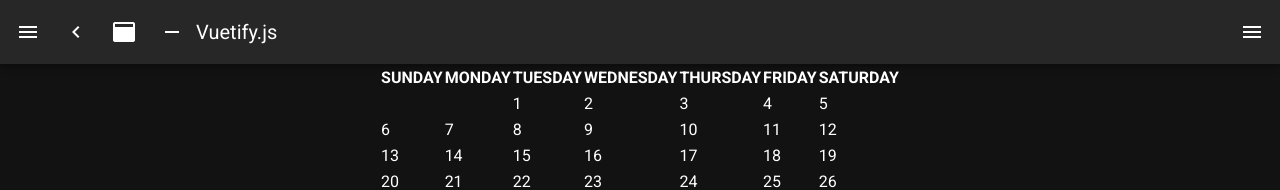
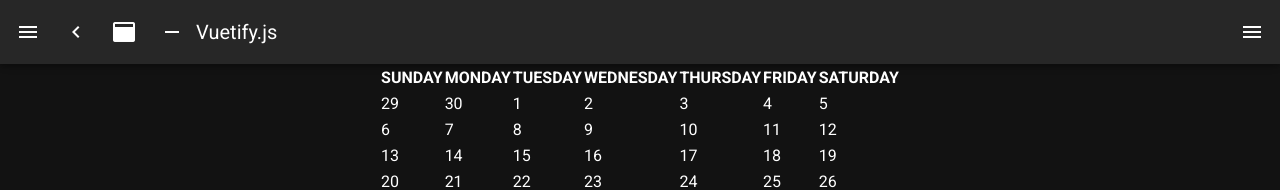
Before and after one commit to ikeyu0806/vue-calendar, a Nuxt app: page / in a window 1280 px wide. Shown: the top 190 px of the page. Built offline with nearby package versions, Linux system fonts and the light colour scheme.

Commit message:
set lastMonth dates

```diff
--- a/pages/index.vue
+++ b/pages/index.vue
@@ -58,21 +58,21 @@ export default {
     endDate () {
       return new Date(this.year(), this.month(), 0)
     },
+    lastMonthEndDate () {
+      const dt = this.date()
+      return new Date(dt.getFullYear(), dt.getMonth(), 0).getDate()
+    },
     renderCalendar () {
       let startDate = this.startDate()
       let startDay = this.startDay()
       let currentDate = startDate
+      const lastMonthEndDate = this.lastMonthEndDate()
+
       const calendars = []
+
       for(let i = 0; i < 5; i++){
         let weekRow = []
         for (let day = 0; day < 7; day++) {
-          console.log("startday", startDay)
-          console.log("i", i)
-          console.log("day", day)
-          console.log("weekRow", weekRow)
-          console.log("比較", day > startDay)
-          console.log("currentDate", currentDate.getDate())
-          console.log("currentDay", currentDate.getDay())
           if (i > 0 || (i === 0 && day >= startDay)) {
             weekRow.push({
               date: currentDate.getDate()
@@ -80,8 +80,10 @@ export default {
             currentDate.setDate(currentDate.getDate() + 1)
           } else {
             weekRow.push({
-              date: ''
+              // 曜日を使ってつじつま合わせ
+              date: lastMonthEndDate - (-day + 1)
             })
+            console.log(lastMonthEndDate)
           }
         }
         calendars.push(weekRow)
```
